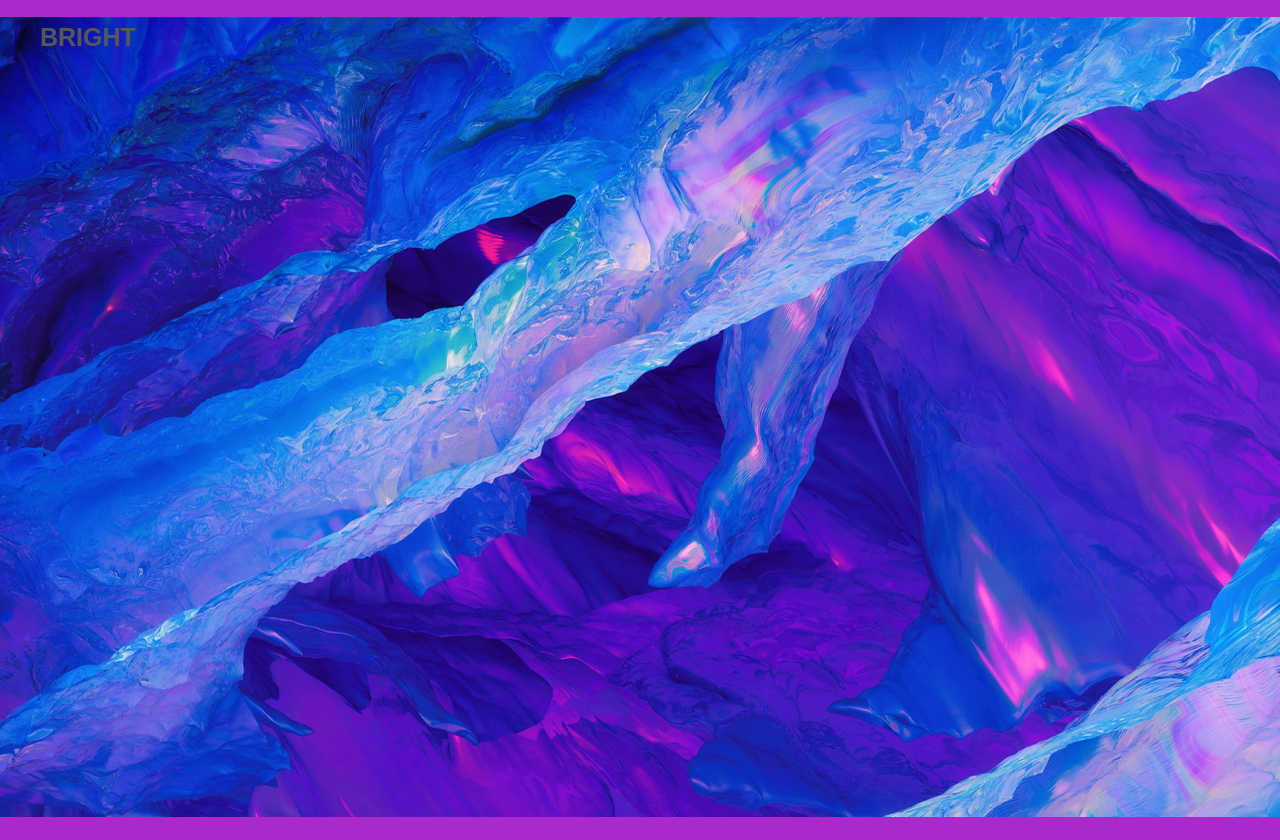
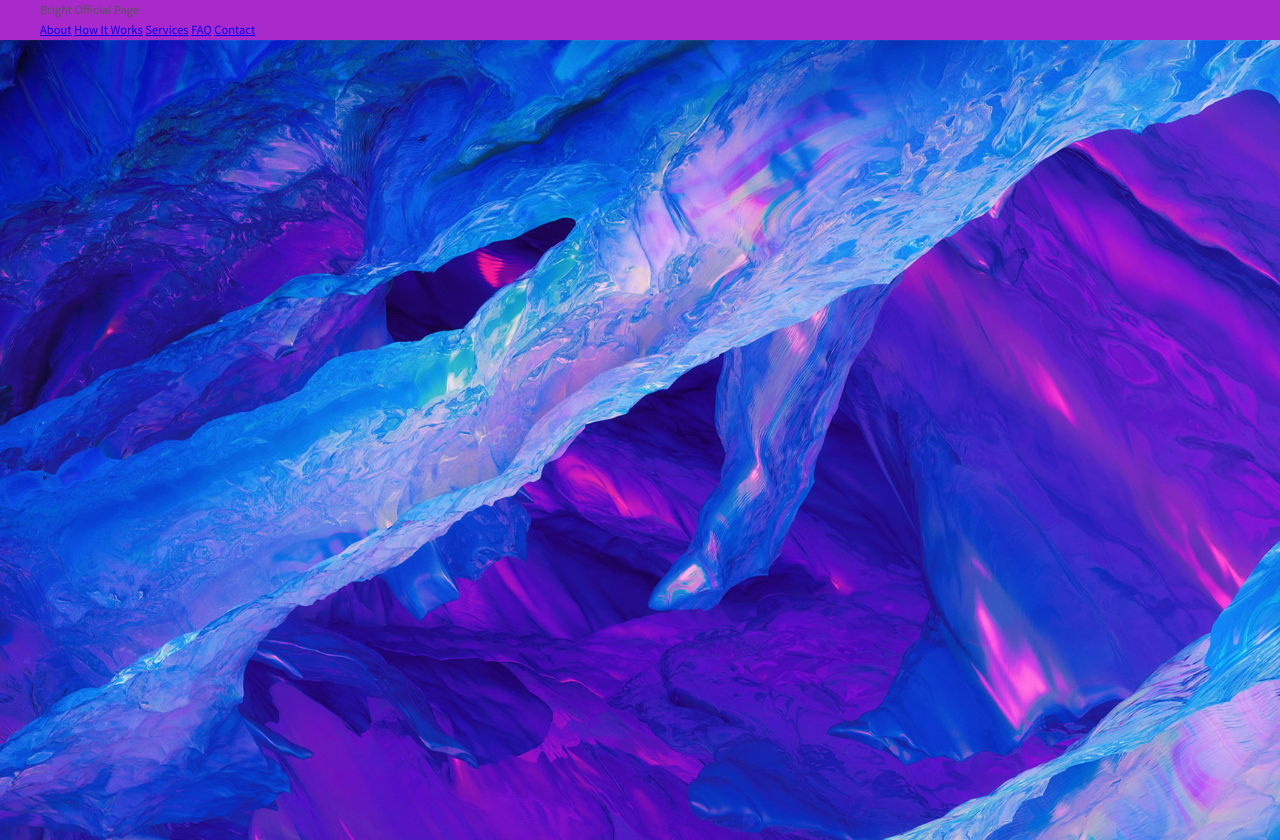
Before and after one commit to 6right/project_qa, a plain HTML site: page index.html in a window 1280 px wide. Before the commit the page ends 817 px from the top, so only its background shows below. Drawn offline with Linux system fonts and the light colour scheme.

Commit message:
Update index.html

```diff
--- a/index.html
+++ b/index.html
@@ -1,19 +1,40 @@
 <!DOCTYPE html>
 <html lang="en">
+<link rel="preconnect" href="https://fonts.googleapis.com">
+<link rel="preconnect" href="https://fonts.gstatic.com" crossorigin>
+<link href="https://fonts.googleapis.com/css2?family=Oleo+Script&family=Source+Sans+Pro&display=swap" rel="stylesheet">
+<link rel="preconnect" href="https://fonts.googleapis.com">
+<link rel="preconnect" href="https://fonts.gstatic.com" crossorigin>
+<link href="https://fonts.googleapis.com/css2?family=Bangers&display=swap" rel="stylesheet">
+<link rel="preconnect" href="https://fonts.googleapis.com">
+<link rel="preconnect" href="https://fonts.gstatic.com" crossorigin>
+<link href="https://fonts.googleapis.com/css2?family=Open+Sans&display=swap" rel="stylesheet">
 
 <head>
     <meta charset="UTF-8">
     <link rel="stylesheet" href="assets/css/style.css">
-    <title>Project</title>
+    <title>Project QA</title>
 
 </head>
 
 <body>
+    <header class="header">
+        <div class="container">
+            <div class="head_nav">
+                <div class="head">
+                    Bright Official Page
+                </div>
+                <nav class="navi">
+                    <a class="navi_link" href="#">About</a>
+                    <a class="navi_link" href="#">How It Works</a>
+                    <a class="navi_link" href="#">Services</a>
+                    <a class="navi_link" href="#">FAQ</a>
+                    <a class="navi_link" href="#">Contact</a>
+                </nav>
+            </div>
+        </div>
+    </header>
     <div class="hipe">
-        <div class="container">
-            <h1>BRIGHT</h1>
-        </div>
-
     </div>
 
 </body>
```
